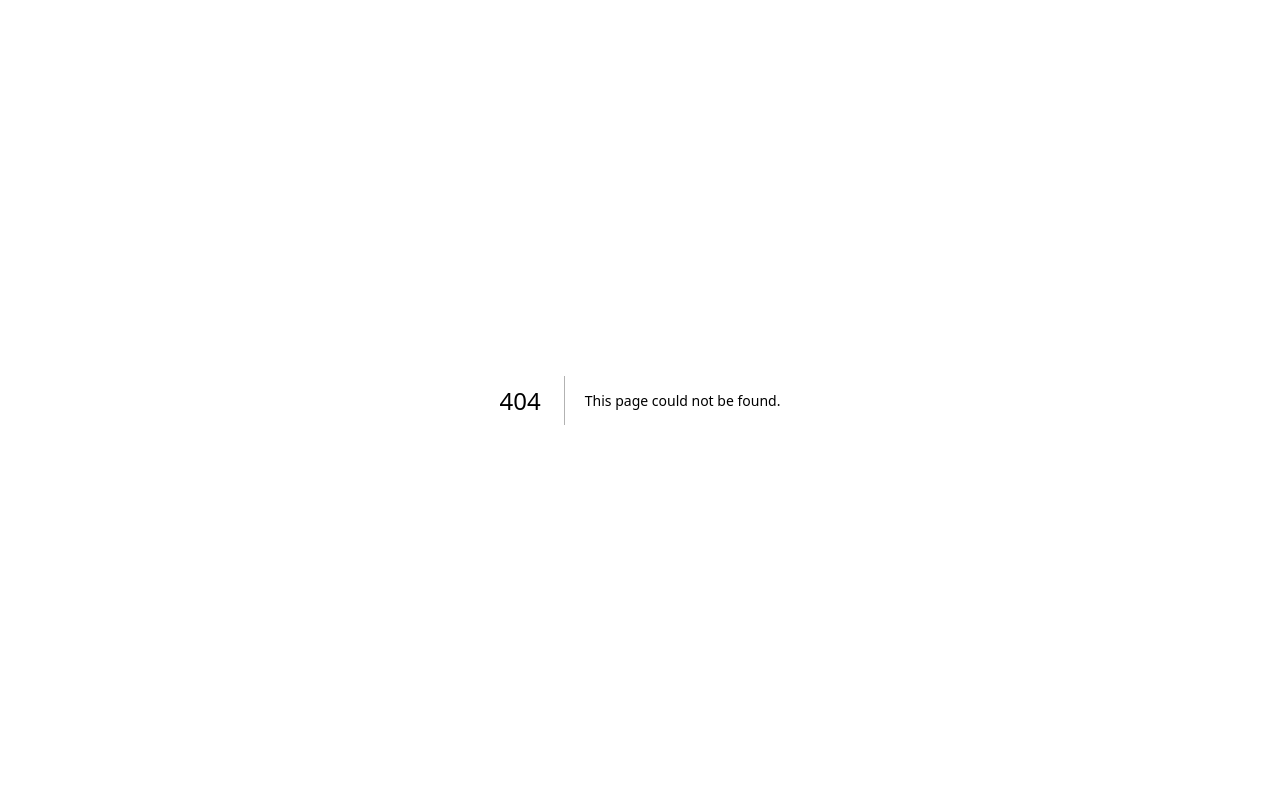
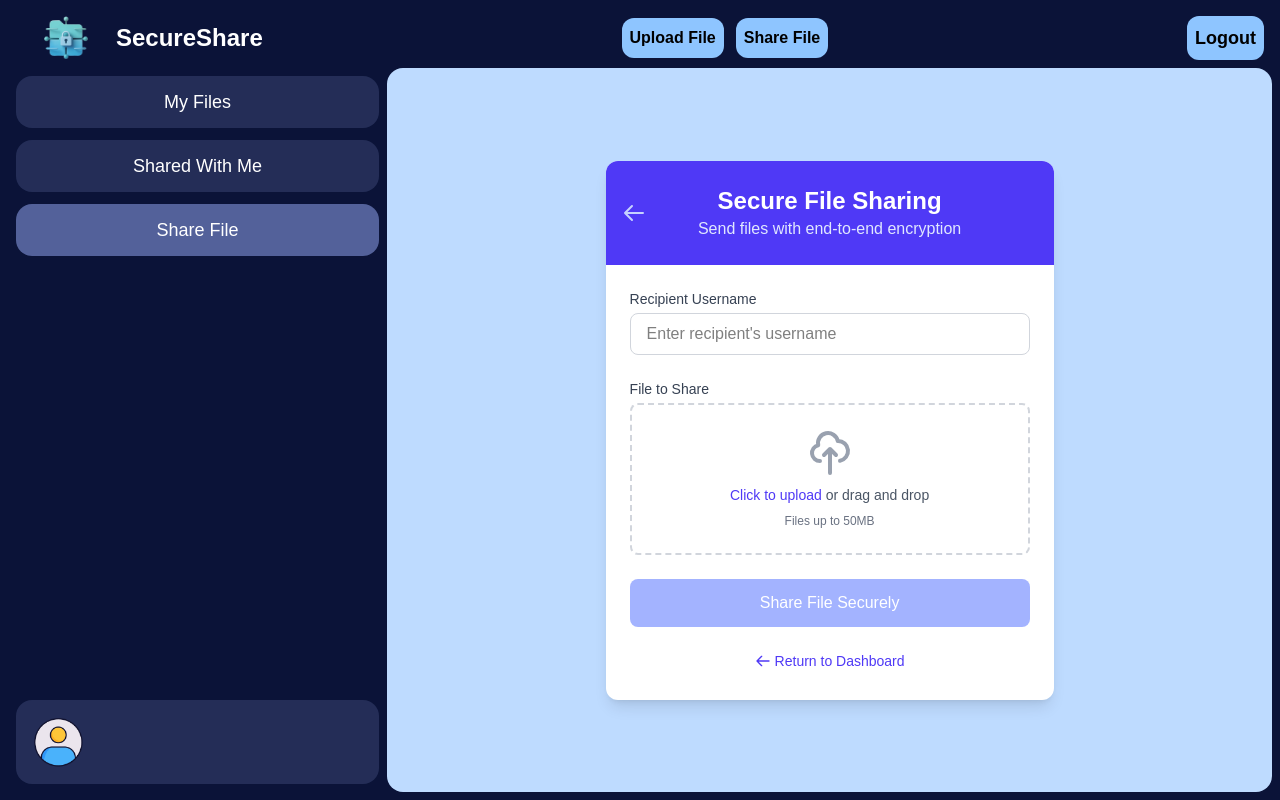
Before and after one commit to CodeCraftBilal/info-security-project, a Next.js app: page /dashboard/share in a window 1280 px wide. Before the commit this address had no page. Built offline with nearby package versions, Linux system fonts and the light colour scheme; no server answers.

Commit message:
moved share under dashboard

```diff
--- a/app/share/page.tsx
+++ b/app/dashboard/share/page.tsx
@@ -202,8 +202,8 @@ const FileShareForm = () => {
   };
 
   return (
-    <div className="min-h-screen bg-gradient-to-br from-blue-50 to-indigo-100 flex items-center justify-center p-4">
-      <div className="w-full max-w-md bg-white rounded-xl shadow-lg overflow-hidden">
+    <div className="w-full h-full flex items-center justify-center p-4 overflow-auto">
+      <div className="w-full max-w-md bg-white rounded-xl shadow-lg overflow-hidden my-auto">
         <div className="bg-indigo-600 p-6 text-white relative">
           <Link
             href="/dashboard"
@@ -319,26 +319,6 @@ const FileShareForm = () => {
             {isUploading ? 'Sharing...' : 'Share File Securely'}
           </button>
 
-        {/*  {shareLink && (
-            <div className="mt-4 p-4 bg-green-50 rounded-lg border border-green-200">
-              <p className="text-sm font-medium text-green-800 mb-2">File shared successfully!</p>
-              <div className="flex">
-                <input
-                  type="text"
-                  value={shareLink}
-                  readOnly
-                  className="flex-1 text-black px-3 py-2 text-sm border border-green-300 rounded-l-lg focus:outline-none"
-                />
-                <button
-                  onClick={() => navigator.clipboard.writeText(shareLink)}
-                  className="px-3 py-2 bg-green-600 text-white text-sm font-medium rounded-r-lg hover:bg-green-700"
-                >
-                  Copy
-                </button>
-              </div>
-            </div>
-          )}
-        */}
           <div className="text-center">
             <Link
               href="/dashboard"
--- a/components/dashboard/Header.tsx
+++ b/components/dashboard/Header.tsx
@@ -69,7 +69,7 @@ const Header: React.FC = () => {
   }
 
   const handleShare = () => {
-    router.push('/share');
+    router.push('/dashboard/share');
   }
 
   return (
--- a/components/dashboard/Sidebar.tsx
+++ b/components/dashboard/Sidebar.tsx
@@ -13,22 +13,25 @@ const Sidebar: React.FC = () => {
     userRole: 'user', // default
   } : null;
 
+  const menuItems = [
+    { label: 'My Files', href: '/dashboard' },
+    { label: 'Shared With Me', href: '/dashboard/shared' },
+    { label: 'Share File', href: '/dashboard/share' },
+  ];
+
   return (
     <div className="left w-[30%] h-full flex flex-col min-h-0 relative">
       <div className="humburger md:hidden absolute max-md:right-4">X</div>
       <div className="menu flex flex-col gap-3 p-2 max-md:mt-5">
-        <Link
-          href="/dashboard"
-          className={`${pathname === '/dashboard' ? 'bg-[#5968a3ec]' : 'bg-[#26305aec]'} cursor-pointer transition-all hover:bg-[#5968a3ec] p-3 rounded-2xl text-lg text-white text-center block`}
-        >
-          My Files
-        </Link>
-        <Link
-          href="/dashboard/shared"
-          className={`${pathname === '/dashboard/shared' ? 'bg-[#5968a3ec]' : 'bg-[#26305aec]'} cursor-pointer transition-all hover:bg-[#5968a3ec] p-3 rounded-2xl text-lg text-white text-center block`}
-        >
-          Shared With Me
-        </Link>
+        {menuItems.map((item) => (
+          <Link
+            key={item.href}
+            href={item.href}
+            className={`${pathname === item.href ? 'bg-[#5968a3ec]' : 'bg-[#26305aec]'} cursor-pointer transition-all hover:bg-[#5968a3ec] p-3 rounded-2xl text-lg text-white text-center block`}
+          >
+            {item.label}
+          </Link>
+        ))}
       </div>
 
       <div className="collaborator flex flex-col gap-2 overflow-auto p-2 h-0 flex-grow justify-end">
```
